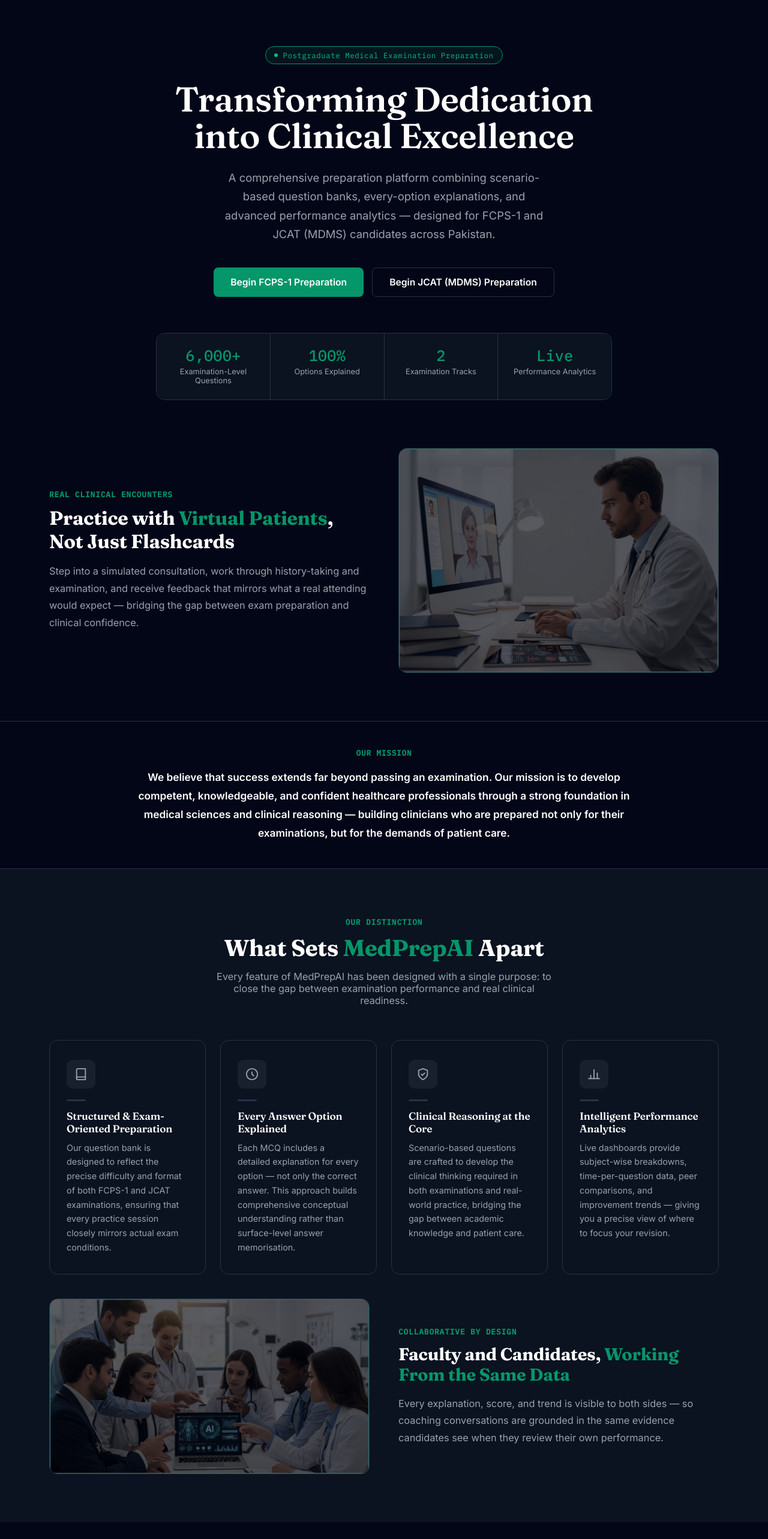
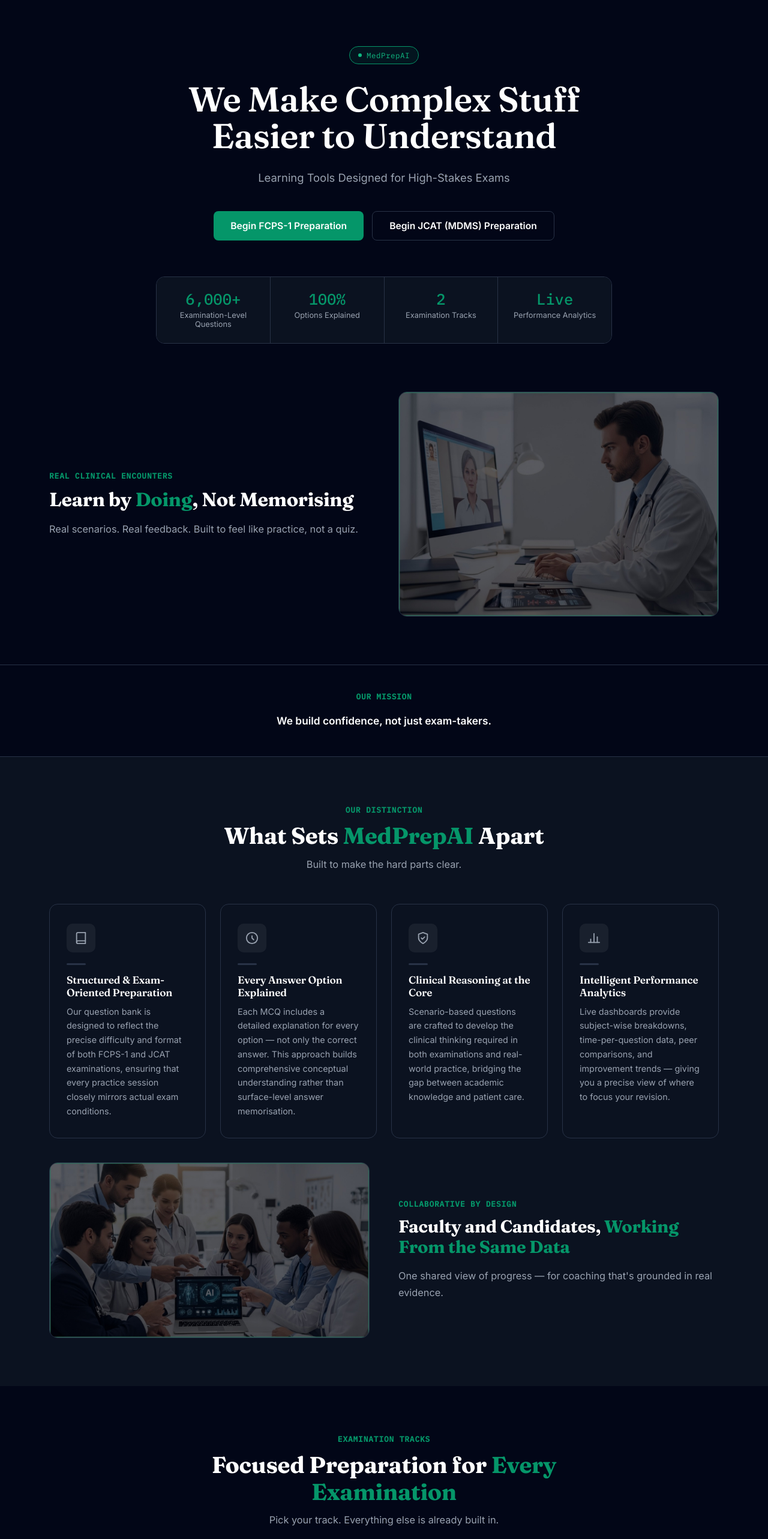
Before and after one commit to abdulqayyum-7/MedPrepAI, a React (Vite) app: page / in a window 1280 px wide. Shown: the part 100-2666 px from the top of the page at 60% size. Built offline with nearby package versions, Linux system fonts and the light colour scheme.

Commit message:
Heading and sub heading updated

```diff
--- a/src/MedPrepAI.jsx
+++ b/src/MedPrepAI.jsx
@@ -264,7 +264,7 @@
             Focused Preparation for <span style={{ color: T.teal }}>Every Examination</span>
           </h2>
           <p style={{ color: T.slate, fontSize: "1.02rem", maxWidth: 560, margin: "0 auto" }}>
-            Select your examination track below. Both are fully equipped with scenario-based question banks, comprehensive option-level explanations, and live performance analytics.
+            Pick your track. Everything else is already built in.
           </p>
         </div>
 
@@ -354,7 +354,7 @@
               See Exactly Where Your <span style={{ color: T.teal }}>Preparation Stands</span>
             </h3>
             <p style={{ color: T.slate, fontSize: "1.02rem", lineHeight: 1.75 }}>
-              Subject-wise breakdowns, time-per-question data, and trend lines turn raw scores into a clear revision plan — built on the same analytics faculty use to track cohort progress.
+              Scores turned into a clear plan for what to study next.
             </p>
           </div>
           <div style={{ borderRadius: T.radius, overflow: "hidden", border: `1px solid ${T.line}` }}>
@@ -685,13 +685,13 @@
             padding: "6px 14px", borderRadius: 100, marginBottom: 28,
           }}>
             <span style={{ width: 6, height: 6, borderRadius: "50%", background: T.gold, display: "inline-block" }} />
-            Postgraduate Medical Examination Preparation
+            MedPrepAI
           </span>
           <h1 className="hero-title" style={{ fontFamily: "Fraunces, serif", fontSize: "3.6rem", lineHeight: 1.06, marginBottom: 24, maxWidth: 760, margin: "0 auto 24px" }}>
-            Transforming Dedication into Clinical Excellence
+            We Make Complex Stuff Easier to Understand
           </h1>
           <p className="hero-subtitle" style={{ fontSize: "1.15rem", color: T.slate, maxWidth: 560, margin: "0 auto 40px", lineHeight: 1.7 }}>
-            A comprehensive preparation platform combining scenario-based question banks, every-option explanations, and advanced performance analytics — designed for FCPS-1 and JCAT (MDMS) candidates across Pakistan.
+            Learning Tools Designed for High-Stakes Exams
           </p>
           <div className="cta-buttons" style={{ display: "flex", gap: 14, justifyContent: "center", flexWrap: "wrap", marginBottom: 60 }}>
             <Btn variant="primary" size="lg" onClick={() => handleNavExam("fcps")}>Begin FCPS-1 Preparation</Btn>
@@ -721,10 +721,10 @@
             <div>
               <SectionEyebrow>Real Clinical Encounters</SectionEyebrow>
               <h2 style={{ fontFamily: "Fraunces, serif", fontSize: "2rem", fontWeight: 700, lineHeight: 1.2, marginBottom: 16 }}>
-                Practice with <span style={{ color: T.teal }}>Virtual Patients</span>, Not Just Flashcards
+                Learn by <span style={{ color: T.teal }}>Doing</span>, Not Memorising
               </h2>
               <p style={{ color: T.slate, fontSize: "1.02rem", lineHeight: 1.75 }}>
-                Step into a simulated consultation, work through history-taking and examination, and receive feedback that mirrors what a real attending would expect — bridging the gap between exam preparation and clinical confidence.
+                Real scenarios. Real feedback. Built to feel like practice, not a quiz.
               </p>
             </div>
             <div style={{ borderRadius: T.radius, overflow: "hidden", border: `1px solid ${T.line}` }}>
@@ -739,7 +739,7 @@
         <div style={{ maxWidth: 1180, margin: "0 auto", padding: "0 32px", textAlign: "center" }}>
           <span style={{ fontFamily: "IBM Plex Mono, monospace", fontSize: "0.8rem", fontWeight: 700, color: T.teal, letterSpacing: "0.06em", display: "block", marginBottom: 16 }}>OUR MISSION</span>
           <p style={{ fontSize: "1.08rem", fontWeight: 600, color: T.ink, maxWidth: 820, lineHeight: 1.8, margin: "0 auto" }}>
-            We believe that success extends far beyond passing an examination. Our mission is to develop competent, knowledgeable, and confident healthcare professionals through a strong foundation in medical sciences and clinical reasoning — building clinicians who are prepared not only for their examinations, but for the demands of patient care.
+            We build confidence, not just exam-takers.
           </p>
         </div>
       </div>
@@ -753,7 +753,7 @@
               What Sets <span style={{ color: T.teal }}>MedPrepAI</span> Apart
             </h2>
             <p style={{ color: T.slate, fontSize: "1.02rem", maxWidth: 560, margin: "0 auto" }}>
-              Every feature of MedPrepAI has been designed with a single purpose: to close the gap between examination performance and real clinical readiness.
+              Built to make the hard parts clear.
             </p>
           </div>
 
@@ -773,7 +773,7 @@
                 Faculty and Candidates, <span style={{ color: T.teal }}>Working From the Same Data</span>
               </h3>
               <p style={{ color: T.slate, fontSize: "1.02rem", lineHeight: 1.75 }}>
-                Every explanation, score, and trend is visible to both sides — so coaching conversations are grounded in the same evidence candidates see when they review their own performance.
+                One shared view of progress — for coaching that's grounded in real evidence.
               </p>
             </div>
           </div>
@@ -839,7 +839,7 @@
               Trusted by FCPS and JCAT Candidates
             </h2>
             <p style={{ color: T.slate, fontSize: "1.02rem", maxWidth: 480, margin: "0 auto" }}>
-              Postgraduate candidates across Pakistan rely on MedPrepAI to prepare with confidence and precision.
+              Real feedback from people who used it.
             </p>
           </div>
           <div className="grid-3col" style={{ display: "grid", gridTemplateColumns: "repeat(3, 1fr)", gap: 24 }}>
@@ -858,10 +858,10 @@
       <section style={{ background: T.surface, textAlign: "center" }}>
         <div style={{ maxWidth: 1180, margin: "0 auto", padding: "80px 32px" }}>
           <h2 className="section-title" style={{ fontFamily: "Fraunces, serif", fontSize: "2.4rem", maxWidth: 640, margin: "0 auto 16px" }}>
-            Ready to Begin Your Examination Preparation?
+            Ready to Get Started?
           </h2>
           <p style={{ color: T.slate, maxWidth: 500, margin: "0 auto 36px", fontSize: "1.02rem", lineHeight: 1.7 }}>
-            Join candidates across Pakistan who are preparing for FCPS-1 and JCAT (MDMS) with MedPrepAI — where every option is explained.
+            Pick a track and start practicing today.
           </p>
           <div className="cta-buttons" style={{ display: "flex", gap: 14, justifyContent: "center", flexWrap: "wrap" }}>
             <Btn variant="primary" size="lg" onClick={() => handleNavExam("fcps")}>Begin FCPS-1 Preparation</Btn>
```
